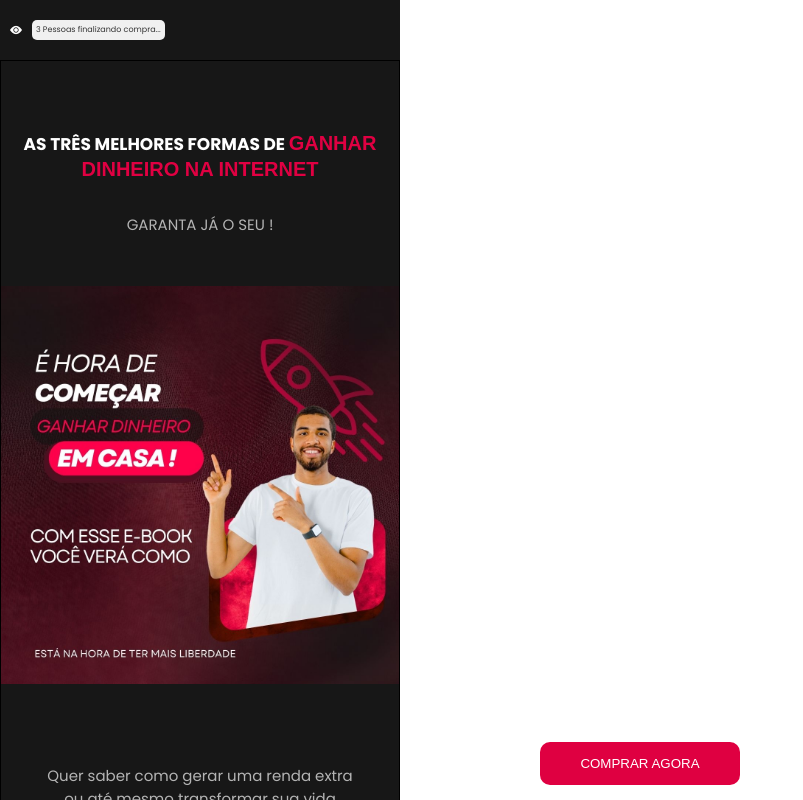
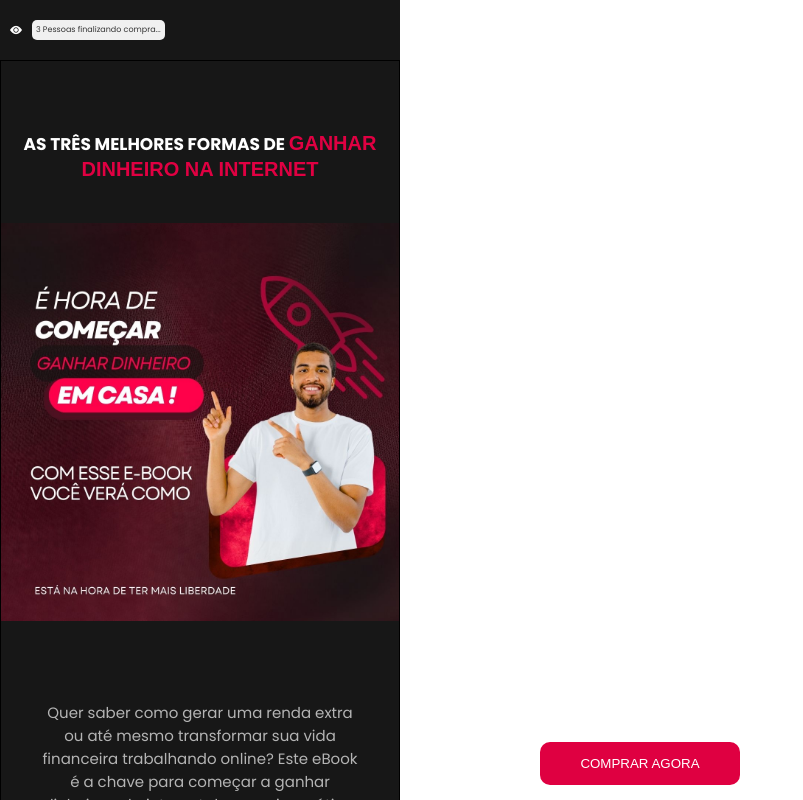
Before and after one commit to fabiohenridev/LP, a React (Vite) app in the folder guiasuplemento/: page / in a window 1280 px wide. Shown: the top 800 px of the page, without its empty margins (0-803 px from the left). Built offline with nearby package versions, Linux system fonts and the light colour scheme.

Commit message:
UPDATE-SITE

```diff
--- a/guiasuplemento/src/Componentes/Head.jsx
+++ b/guiasuplemento/src/Componentes/Head.jsx
@@ -51,7 +51,7 @@ export default function Head() {
                     AS TRÊS MELHORES FORMAS DE{' '}
                     <span className='Internet'>GANHAR DINHEIRO NA INTERNET</span>
                 </h1>
-                <p>GARANTA JÁ O SEU !</p>
+
                 <div className='img'>
                     <img src='/PhotoAtt.jpg' alt='' />
                 </div>
```
